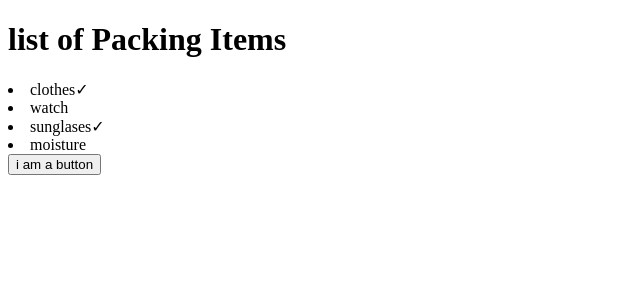
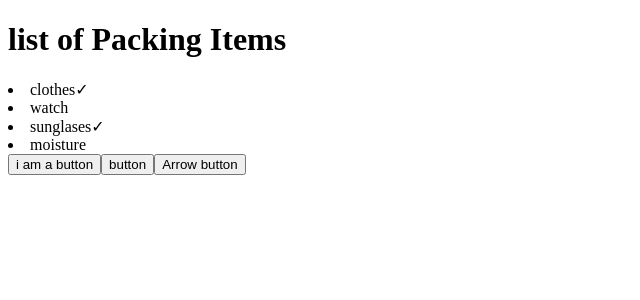
Before and after one commit to MANOJ-SM/React_vite_prj, a React (Vite) app in the folder vite-project/: page / in a window 1280 px wide. Shown: the top 300 px of the page, without its empty margins (0-640 px from the left). Built offline with nearby package versions, Linux system fonts and the light colour scheme.

Commit message:
added event exmples

```diff
--- a/vite-project/src/components/PackingList.jsx
+++ b/vite-project/src/components/PackingList.jsx
@@ -48,6 +48,8 @@ function PackingList(){
     function handleClick(){
         alert("hey i am clicked");
     }
+
+    // onMouseHover = handleMouseHover
     return (
         <>
         <h1>list of Packing Items</h1>
@@ -64,6 +66,13 @@ function PackingList(){
             }
 
             <button onClick={handleClick} >i am a button </button>
+            <button onClick={ function handleClick(){
+                alert("heyy");
+            }} >button</button>
+
+            <button onClick={ () => {
+                alert("heyy from Arrow function");
+            }}> Arrow button</button>
         </>
     )
 }
```
